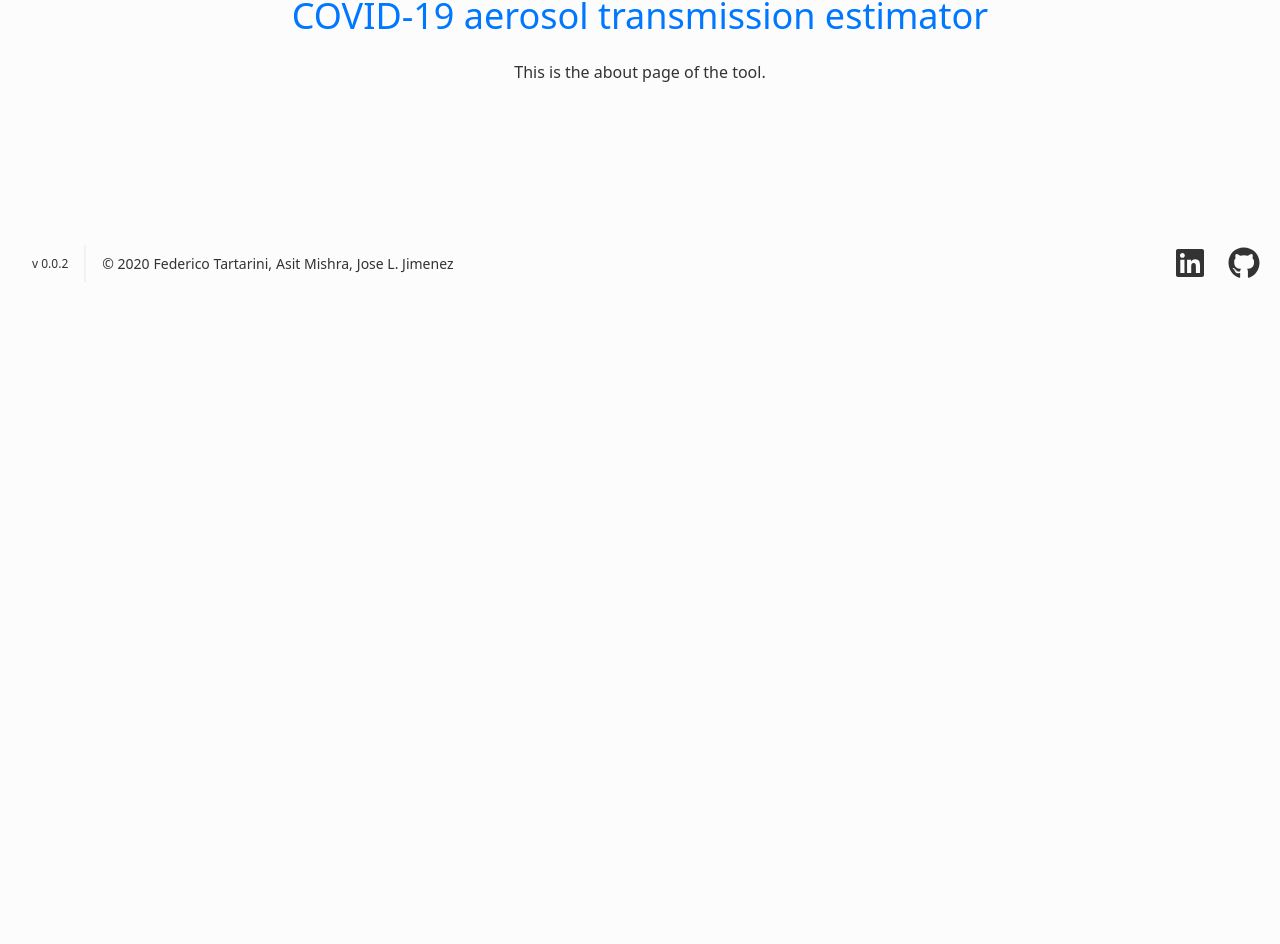
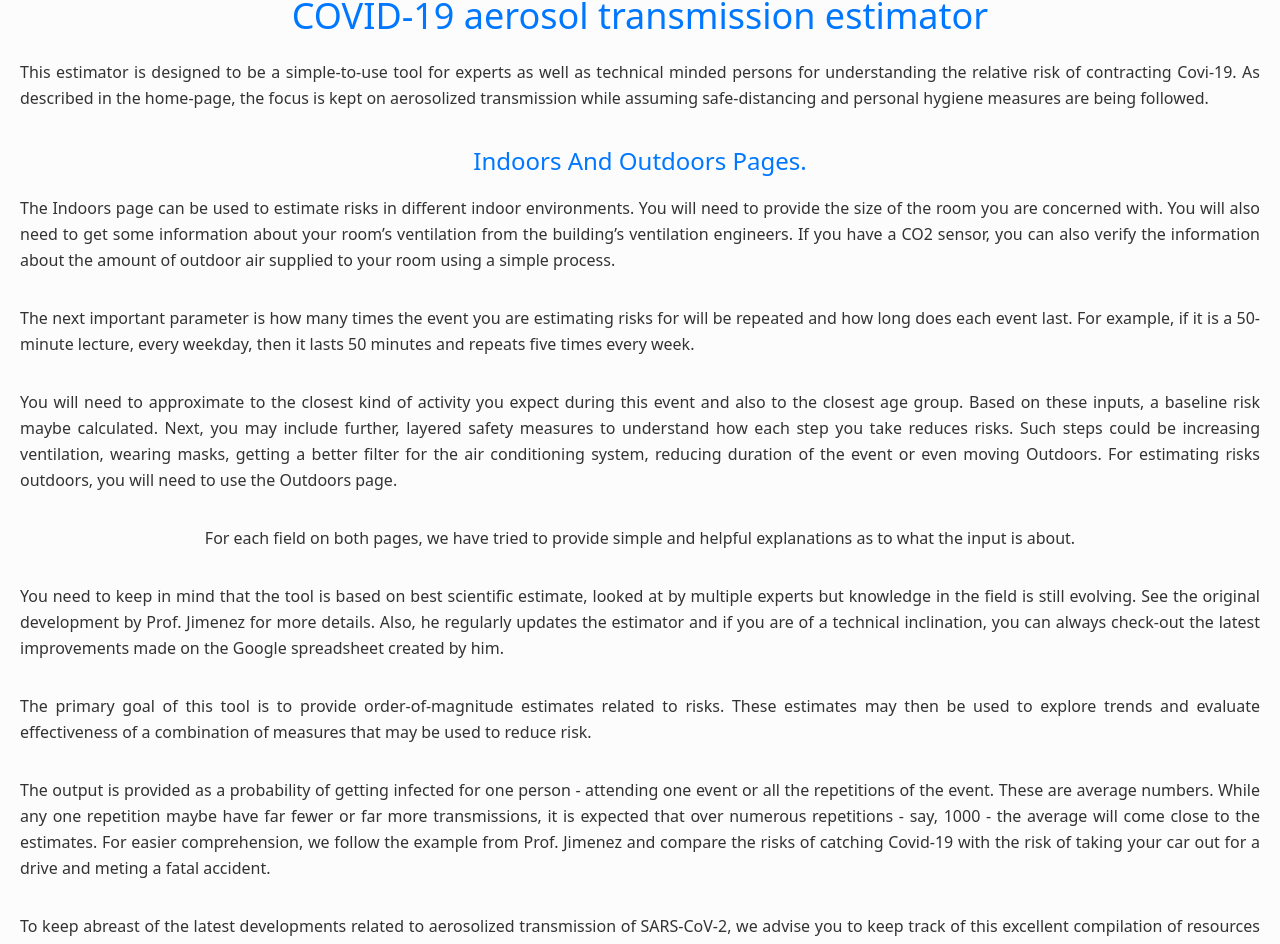
Before and after one commit to FedericoTartarini/covid-aerosol-transmission-estimator, a React (Create React App) app: page /about in a window 1280 px wide. Shown: the part 107-1051 px from the top of the page. Before the commit the page ends 800 px from the top, so only its background shows below. Built offline with nearby package versions, Linux system fonts and the light colour scheme.

Commit message:
* updated abaout * updated home * removed learn more

```diff
--- a/src/App.js
+++ b/src/App.js
@@ -7,7 +7,6 @@ import NavigationBar from "./Components/NavigationBar";
 import Footer from "./Components/Footer";
 import AboutView from "./Components/AboutView";
 import HomeView from "./Components/HomeView";
-import LearnMoreView from "./Components/LearnMoreView";
 import HelpPage from "./Components/HelpPage";
 import { ThemeProvider } from "styled-components";
 import { lightTheme, darkTheme } from "./Functions/theme";
@@ -47,9 +46,6 @@ function App() {
               <Route path="/about">
                 <AboutView />
               </Route>
-              <Route path="/learnMore">
-                <LearnMoreView />
-              </Route>
               <Route path="/indoor">
                 <Indoor />
               </Route>
--- a/src/Components/AboutView.js
+++ b/src/Components/AboutView.js
@@ -12,12 +12,88 @@ function AboutView() {
         />
       </Helmet>
       <div className="container mx-auto flex flex-col px-5 py-8 justify-center items-center">
-        <div className="w-full flex flex-col mb-16 items-center text-center">
+        <div className="w-full flex flex-col mb-16 items-center text-justify">
           <h1 className="title-font sm:text-4xl text-3xl mb-4 font-medium">
             COVID-19 aerosol transmission estimator
           </h1>
           <p className="mb-8 leading-relaxed">
-            This is the about page of the tool.
+            This estimator is designed to be a simple-to-use tool for experts as
+            well as technical minded persons for understanding the relative risk
+            of contracting Covi-19. As described in the home-page, the focus is
+            kept on aerosolized transmission while assuming safe-distancing and
+            personal hygiene measures are being followed.
+          </p>
+          <h1 className="title-font text-2xl text-center mb-4 capitalize font-medium">
+            Indoors and Outdoors pages.
+          </h1>
+          <p className="mb-8 leading-relaxed">
+            The Indoors page can be used to estimate risks in different indoor
+            environments. You will need to provide the size of the room you are
+            concerned with. You will also need to get some information about
+            your room’s ventilation from the building’s ventilation engineers.
+            If you have a CO2 sensor, you can also verify the information about
+            the amount of outdoor air supplied to your room using a{" "}
+            <a href="https://medium.com/@jjose_19945/how-to-quantify-the-ventilation-rate-of-an-indoor-space-using-a-cheap-co2-monitor-4d8b6d4dab44">
+              simple process
+            </a>
+            .
+          </p>
+          <p className="mb-8 leading-relaxed">
+            The next important parameter is how many times the event you are
+            estimating risks for will be repeated and how long does each event
+            last. For example, if it is a 50-minute lecture, every weekday, then
+            it lasts 50 minutes and repeats five times every week.
+          </p>
+          <p className="mb-8 leading-relaxed">
+            You will need to approximate to the closest kind of activity you
+            expect during this event and also to the closest age group. Based on
+            these inputs, a baseline risk maybe calculated. Next, you may
+            include further, layered safety measures to understand how each step
+            you take reduces risks. Such steps could be increasing ventilation,
+            wearing masks, getting a better filter for the air conditioning
+            system, reducing duration of the event or even moving Outdoors. For
+            estimating risks outdoors, you will need to use the Outdoors page.
+          </p>
+          <p className="mb-8 leading-relaxed">
+            For each field on both pages, we have tried to provide simple and
+            helpful explanations as to what the input is about.
+          </p>
+          <p className="mb-8 leading-relaxed">
+            You need to keep in mind that the tool is based on best scientific
+            estimate, looked at by multiple experts but knowledge in the field
+            is still evolving. See the{" "}
+            <a href="https://docs.google.com/spreadsheets/d/16K1OQkLD4BjgBdO8ePj6ytf-RpPMlJ6aXFg3PrIQBbQ/edit#gid=1831582877">
+              original development
+            </a>{" "}
+            by Prof. Jimenez for more details. Also, he regularly updates the
+            estimator and if you are of a technical inclination, you can always
+            check-out the latest improvements made on the Google spreadsheet
+            created by him.
+          </p>
+          <p className="mb-8 leading-relaxed">
+            The primary goal of this tool is to provide order-of-magnitude
+            estimates related to risks. These estimates may then be used to
+            explore trends and evaluate effectiveness of a combination of
+            measures that may be used to reduce risk.
+          </p>
+          <p className="mb-8 leading-relaxed">
+            The output is provided as a probability of getting infected for one
+            person - attending one event or all the repetitions of the event.
+            These are average numbers. While any one repetition maybe have far
+            fewer or far more transmissions, it is expected that over numerous
+            repetitions - say, 1000 - the average will come close to the
+            estimates. For easier comprehension, we follow the example from
+            Prof. Jimenez and compare the risks of catching Covid-19 with the
+            risk of taking your car out for a drive and meting a fatal accident.
+          </p>
+          <p className="mb-8 leading-relaxed">
+            To keep abreast of the latest developments related to aerosolized
+            transmission of SARS-CoV-2, we advise you to keep track of this
+            excellent{" "}
+            <a href="https://docs.google.com/document/d/1fB5pysccOHvxphpTmCG_TGdytavMmc1cUumn8m0pwzo/edit">
+              compilation of resources
+            </a>{" "}
+            prepared by a group of experts, led by Prof. Jimenez.
           </p>
         </div>
       </div>
--- a/src/Components/HomeView.js
+++ b/src/Components/HomeView.js
@@ -15,8 +15,12 @@ function HomeView() {
             COVID-19 aerosol transmission estimator
           </h1>
           <p className="leading-relaxed">
-            This tool tries to estimate the propagation of COVID-19 by aerosol
-            transmission only.
+            This tool has been developed to provide an estimate of the
+            propagation of COVID-19 by aerosol transmission. This model does NOT
+            include droplet or contact transmission An inherent assumption is
+            that personal hygiene measures and safe-distancing measures are
+            being followed. If that is not the case, it is safe to assume that
+            there will be more infections than predicted by the tool.
           </p>
           <div className="flex my-8 justify-center font-semibold">
             <Link to="/indoor">
@@ -29,32 +33,33 @@ function HomeView() {
                 Outdoor Space
               </button>
             </Link>
-            <Link to="/learnMore">
+            <Link to="/about">
               <button className="ml-4 inline-flex border-0 py-2 px-6 focus:outline-none rounded text-lg">
-                Learn More
+                About
               </button>
             </Link>
           </div>
           <p className="mb-8 leading-relaxed">
-            The model is based on a standard model of aerosol disease
-            transmission, the Wells-Riley model. It is calibrated to COVID-19
-            per recent literature on quanta emission rate.
+            The current tool is based on{" "}
+            <a href="https://docs.google.com/spreadsheets/d/16K1OQkLD4BjgBdO8ePj6ytf-RpPMlJ6aXFg3PrIQBbQ/edit#gid=519189277">
+              the estimator
+            </a>{" "}
+            created by{" "}
+            <a href="https://www.colorado.edu/chemistry/jose-luis-jimenez">
+              Prof. J L Jimenez
+            </a>
+            . The model used in the tool is based on the Wells-Riley model. The
+            Wells-Riley model was calibrated further by Prof. Jimenez to
+            COVID-19, based on results from recent literature regarding
+            infectious quanta emitted by individuals.
           </p>
           <p className="mb-8 leading-relaxed">
-            This is NOT an epidemiological model, rather can take input from
-            such models for the average rate of infection for a given location
-            and time period. Or it could possibly be used as a sub-component of
-            an epi-model, to estimate aerosol transmission as a function of
-            various parameters.
-          </p>
-          <p className="mb-8 leading-relaxed">
-            This model does NOT include droplet or contact transmission, and
-            assumes that 6 ft / 2 m social distancing is respected. Otherwise
-            higher transmission will result.
-          </p>
-          <p className="mb-8 leading-relaxed">
-            This model does NOT include transmission to the people present, when
-            they are in locations other than the one analyzed here.
+            This is NOT an epidemiological model. It does take input from
+            epidemiological models for the estimated number of infected people
+            in a community, during a specific time period. The model also
+            focuses on the specific location being analysed and CANNOT be used
+            to estimate risks of the people before they came to the place or
+            after they leave.
           </p>
         </div>
       </div>
--- a/src/Components/NavigationBar.js
+++ b/src/Components/NavigationBar.js
@@ -51,11 +51,6 @@ function NavigationBar({ themeToggler, theme }) {
               Outdoor
             </span>
           </Link>
-          <Link to="/learnMore">
-            <span className="nav-item block mt-4 lg:inline-block lg:mt-0 ml-4">
-              Learn More
-            </span>
-          </Link>
           <Link to="/about">
             <span className="nav-item block mt-4 lg:inline-block lg:mt-0 ml-4">
               About
```
Also changed, not shown: src/Components/LearnMoreView.js (deleted, +0 -72 lines).
